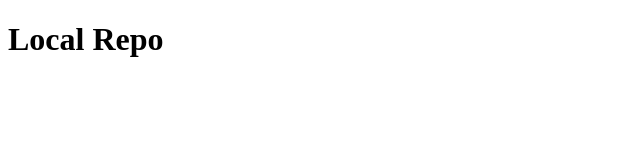
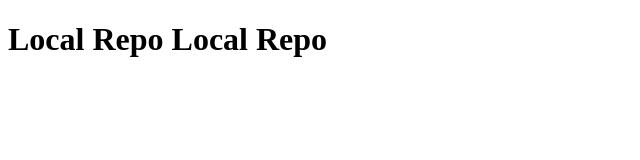
Before and after one commit to satisfied-coder/LocalRepo, a plain HTML site: page index.html in a window 1280 px wide. Shown: the whole page, without its empty margins (0-640 px from the left). Drawn offline with Linux system fonts and the light colour scheme.

Commit message:
added h1

```diff
--- a/index.html
+++ b/index.html
@@ -8,6 +8,7 @@
 <body>
  <h1>
     Local Repo
+    Local Repo
  </h1>
 
 </body>
```
